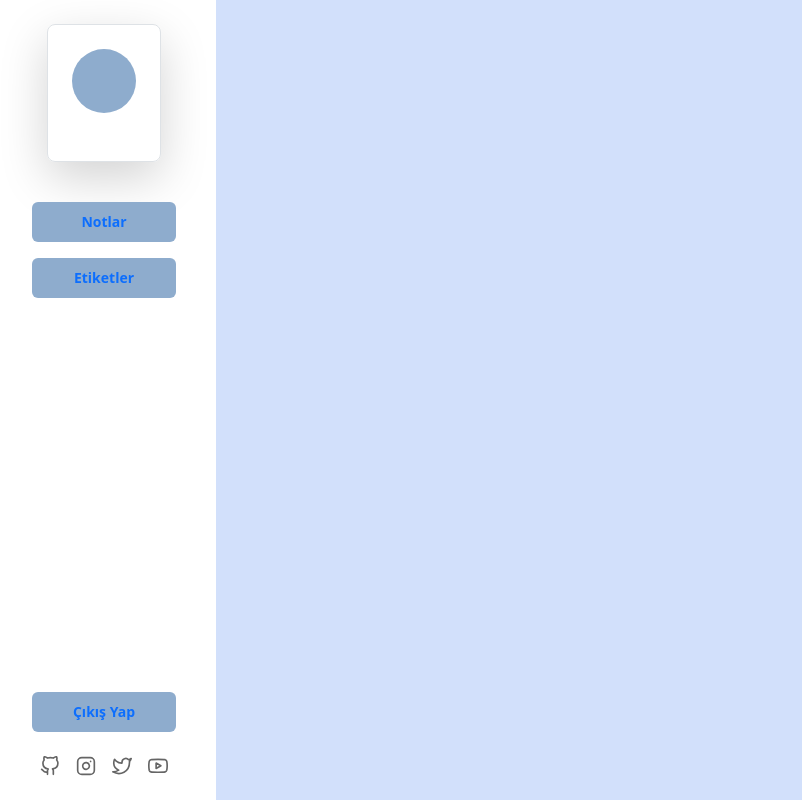
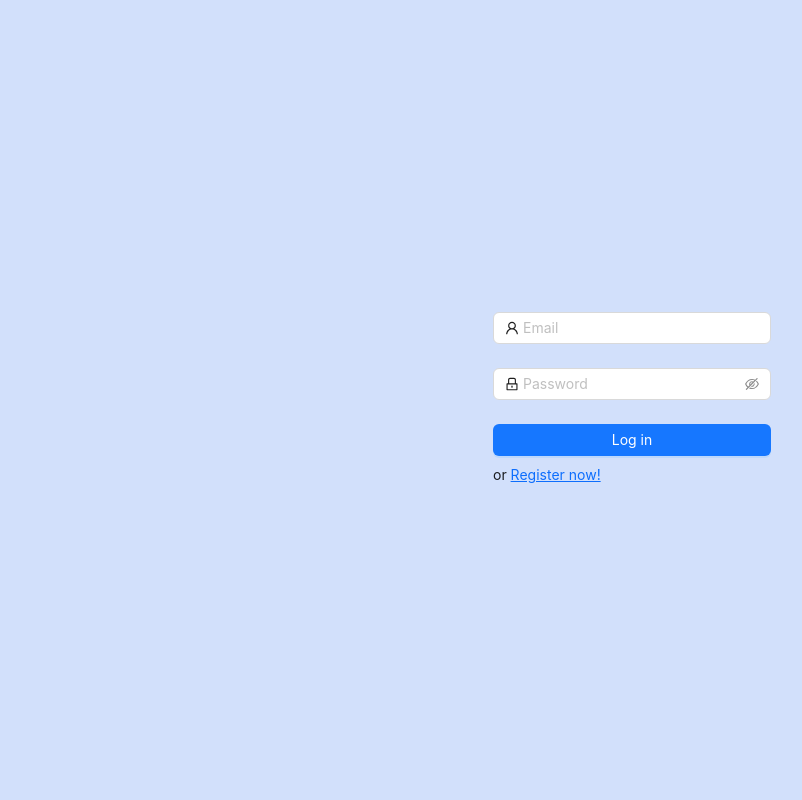
Before and after one commit to aliergul/note-board-app, a React (Create React App) app in the folder frontend/: page /login in a window 1280 px wide. Shown: the whole page, without its empty margins (8-810 px from the left). Built offline with nearby package versions, Linux system fonts and the light colour scheme.

Commit message:
login page changed first step

```diff
--- a/frontend/src/App.js
+++ b/frontend/src/App.js
@@ -1,35 +1,11 @@
-import { BrowserRouter as Router, Routes, Route } from "react-router-dom";
-import Home from "./pages/Home/Home";
+import { BrowserRouter as Router } from "react-router-dom";
 import "../src/styles/main.css";
-import Sidebar from "./components/Sidebar/Sidebar";
-import Tags from "./pages/Tags/Tags";
-import { useState } from "react";
-//import Footer from "./components/Footer/Footer";
+import Layout from "./layout/Layout";
 
 function App() {
-  const [loading, setLoading] = useState(false);
   return (
     <Router>
-      <div className="min-h-screen flex flex-col">
-        <div className="flex flex-1 overflow-hidden">
-          <div className="flex flex-col justify-between w-56 p-4 bg-white">
-            <Sidebar />
-          </div>
-          <div className="flex-1 p-6 bg-color1 overflow-y-auto">
-            <Routes>
-              <Route
-                path="/"
-                element={<Home loading={loading} setLoading={setLoading} />}
-              />
-              <Route path="/dashboard" element={<Home />} />
-              <Route path="/tags" element={<Tags />} />
-            </Routes>
-          </div>
-        </div>
-        {/* <div className="w-full bg-palette_light text-center py-4">
-          <Footer />
-        </div> */}
-      </div>
+      <Layout />
     </Router>
   );
 }
--- /dev/null
+++ b/frontend/src/layout/Layout.js
@@ -0,0 +1,36 @@
+import { Routes, Route, useLocation } from "react-router-dom";
+import Home from "../pages/Home/Home";
+import "../styles/main.css";
+import Sidebar from "../components/Sidebar/Sidebar";
+import Login from "../pages/Login/Login";
+import Tags from "../pages/Tags/Tags";
+//import Footer from "./components/Footer/Footer";
+
+const Layout = () => {
+  const location = useLocation();
+
+  return (
+    <div className="min-h-screen flex flex-col">
+      <div className="flex flex-1 overflow-hidden">
+        {location.pathname !== "/login" && (
+          <div className="flex flex-col justify-between w-56 p-4 bg-white">
+            <Sidebar />
+          </div>
+        )}
+        <div className="flex-1 p-6 bg-color1 overflow-y-auto">
+          <Routes>
+            <Route path="/login" element={<Login />} />
+            <Route path="/" element={<Home />} />
+            <Route path="/dashboard" element={<Home />} />
+            <Route path="/tags" element={<Tags />} />
+          </Routes>
+          {/* <div className="w-full bg-palette_light text-center py-4">
+          <Footer />
+        </div> */}
+        </div>
+      </div>
+    </div>
+  );
+};
+
+export default Layout;
--- a/frontend/src/pages/Home/Home.js
+++ b/frontend/src/pages/Home/Home.js
@@ -9,7 +9,7 @@ import NoData from "../../components/NoData/NoData";
 import { MdAdd } from "react-icons/md";
 import AllPageBackdrop from "../../helpers/backdrop";
 
-const Home = ({ loading, setLoading }) => {
+const Home = () => {
   const [openModal, setOpenModal] = useState(false);
   const [modalType, setModalType] = useState("add");
   const [error, setError] = useState("");
@@ -18,13 +18,17 @@ const Home = ({ loading, setLoading }) => {
   const [selectedNote, setSelectedNote] = useState(null);
   const [noData, setNoData] = useState(false);
   const [isSearching, setIsSearching] = useState(false);
+  const [loading, setLoading] = useState(false);
 
   const getUser = async () => {
     try {
+      setLoading(true);
       const user = await authService.getUser();
       setUserData(user);
     } catch (err) {
       setError(err.message);
+    } finally {
+      setLoading(false);
     }
   };
 
--- a/frontend/src/pages/Login/Login.js
+++ b/frontend/src/pages/Login/Login.js
@@ -1,96 +1,86 @@
+import { Button, Form, Input } from "antd";
 import React, { useState } from "react";
-import { useTranslation } from "react-i18next";
-import CustomInputContainer from "../../components/CustomInputContainer";
-import { FaRegEye, FaRegEyeSlash } from "react-icons/fa6";
-import validateEmail from "../../utils/validateEmail";
 import authService from "../../services/authService";
 import { useNavigate } from "react-router-dom";
+import { LockOutlined, UserOutlined } from "@ant-design/icons";
 
 const Login = () => {
-  const { t } = useTranslation();
-  const [email, setEmail] = useState("");
-  const [password, setPassword] = useState("");
-  const [controlPassword, setControlPassword] = useState("");
-  const [error, setError] = useState(null);
+  const navigate = useNavigate();
+  const [error, setError] = useState(false);
   const [loading, setLoading] = useState(false);
-  const navigate = useNavigate();
 
-  const handlePassword = (e) => {
-    e.preventDefault();
-    var x = document.getElementById("password-input");
-    if (x.type === "password") {
-      x.type = "text";
-      setControlPassword("text");
-    } else {
-      x.type = "password";
-      setControlPassword("password");
-    }
-  };
-
-  const handleLogin = async (e) => {
-    e.preventDefault();
-    setLoading(true);
-    if (!validateEmail(email) || !password) {
-      setError(t("login.input_error"));
-    } else {
-      setError(null);
-    }
-
+  const onFinish = async (formObject) => {
     try {
-      await authService.login(email, password);
+      setLoading(true);
+      await authService.login(formObject.email, formObject.password);
       navigate("/dashboard");
     } catch (err) {
       setError(err.message);
+      console.error(error);
     } finally {
       setLoading(false);
     }
   };
+  return (
+    <div className="flex items-center justify-center mt-72">
+      <Form
+        name="login"
+        initialValues={{
+          remember: true,
+        }}
+        style={{
+          maxWidth: 360,
+        }}
+        onFinish={onFinish}
+      >
+        <Form.Item
+          name="email"
+          rules={[
+            {
+              required: true,
+              message: "Please input your Email!",
+            },
+          ]}
+        >
+          <Input prefix={<UserOutlined />} placeholder="Email" />
+        </Form.Item>
+        <Form.Item
+          name="password"
+          rules={[
+            {
+              required: true,
+              message: "Please input your Password!",
+            },
+          ]}
+        >
+          <Input.Password
+            prefix={<LockOutlined />}
+            type="password"
+            placeholder="Password"
+          />
+        </Form.Item>
+        {/* <Form.Item>
+          <Flex justify="space-between" align="center">
+            <Form.Item name="remember" valuePropName="checked" noStyle>
+              <Checkbox>Remember me</Checkbox>
+            </Form.Item>
+            <a href="">Forgot password</a>
+          </Flex>
+        </Form.Item> */}
 
-  return (
-    <div className="login-container">
-      <div className="login-form">
-        <form onSubmit={handleLogin}>
-          <label className="mb-2">{t("login.title")}</label>
-          <div>
-            <CustomInputContainer
-              placeholder={t("login.email")}
-              value={email}
-              setValue={setEmail}
-            />
-          </div>
-          <div className="d-flex gap-1">
-            <CustomInputContainer
-              id="password-input"
-              placeholder={t("login.password")}
-              value={password}
-              setValue={setPassword}
-              type="password"
-            />
-
-            <button className="icon-button" onClick={(e) => handlePassword(e)}>
-              {controlPassword === "text" ? (
-                <FaRegEye className="icon" />
-              ) : (
-                <FaRegEyeSlash />
-              )}
-            </button>
-          </div>
-
-          {error && <p className="error-text">{error}</p>}
-
-          <button
-            type="submit"
-            className="action-btn btn btn-primary"
-            style={{ marginTop: 10, marginBottom: 10 }}
+        <Form.Item>
+          <Button
+            loading={loading}
+            block
+            type="primary"
+            htmlType="submit"
+            className="mb-2"
           >
-            {t("login.title")}
-          </button>
-          <div className="additional-links">
-            <p>{t("login.get_account")}</p>
-            <a href="/signup">{t("login.sign_up")}</a>
-          </div>
-        </form>
-      </div>
+            Log in
+          </Button>
+          or <a href="/signup">Register now!</a>
+        </Form.Item>
+      </Form>
     </div>
   );
 };
```
